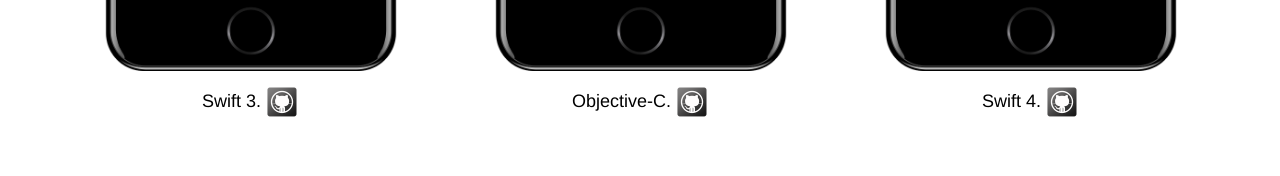
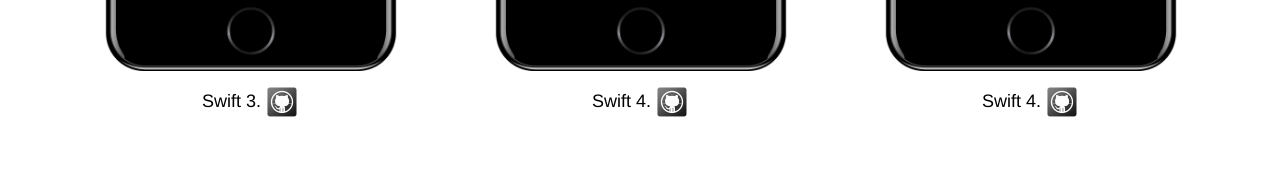
Before and after one commit to sebastianstrus/sebastianstrus.github.io, a plain HTML site: page index.html in a window 1280 px wide. Shown: the part 6354-6530 px from the top of the page. Drawn offline with nearby package versions, Linux system fonts and the light colour scheme.

Commit message:
New ProgressHUD

```diff
--- a/index.html
+++ b/index.html
@@ -308,7 +308,7 @@
           <div class="iphone">
             <img class="gif" alt="Gif with my app" src="films/progreshud_film.gif" />
           </div>
-          <p class="middle">Objective-C.  <a href="https://github.com/sebastianstrus/OwnProgressHUD"><img class="github" src="images/github128.png" alt="Github icon."></a></p>
+          <p class="middle">Swift 4.  <a href="https://github.com/sebastianstrus/ProgressHUD"><img class="github" src="images/github128.png" alt="Github icon."></a></p>
           </div>
         <div class="col-md-4">
           <h3>12. My side menu</h3>
```
Also changed, not shown: 1 other file.
